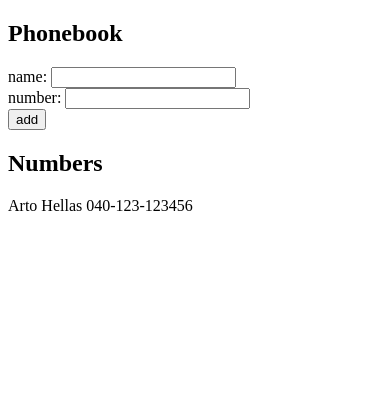
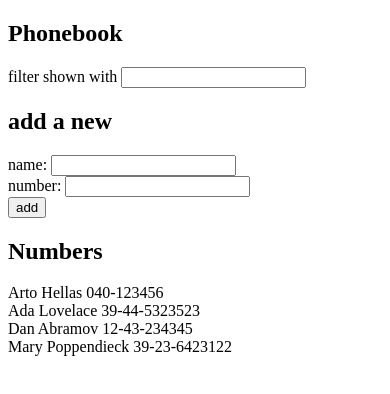
Before and after one commit to Sanseli/fullstackopen-course, a React (Create React App) app in the folder part2/phonebook/: page / in a window 390 px wide. Shown: the top 394 px of the page. Built offline with nearby package versions, Linux system fonts and the light colour scheme.

Commit message:
2.9*: The Phonebook Step4

```diff
--- a/part2/phonebook/src/App.js
+++ b/part2/phonebook/src/App.js
@@ -1,13 +1,30 @@
 import { useState } from 'react'
 
 const App = () => {
-	const [persons, setPersons] = useState([{ name: 'Arto Hellas', number: '040-123-123456' }])
+	const [persons, setPersons] = useState([
+		{ name: 'Arto Hellas', number: '040-123456', id: 1 },
+		{ name: 'Ada Lovelace', number: '39-44-5323523', id: 2 },
+		{ name: 'Dan Abramov', number: '12-43-234345', id: 3 },
+		{ name: 'Mary Poppendieck', number: '39-23-6423122', id: 4 },
+	])
 	const [newName, setNewName] = useState('')
 	const [newNumber, setNewNumber] = useState('')
+	const [personsFilter, setPersonsFilter] = useState('')
+	const [personsToShow, setPersonsToShow] = useState(persons)
 
 	const handleNewNameChange = (event) => setNewName(event.target.value)
 
 	const handleNewNumberChange = (event) => setNewNumber(event.target.value)
+
+	const handleFilterChange = (event) => {
+		const value = event.target.value
+		setPersonsFilter(value)
+		setPersonsToShow(
+			value.length > 0
+				? persons.filter((person) => person.name.toLowerCase().includes(value.toLowerCase()))
+				: persons
+		)
+	}
 
 	const addPerson = (event) => {
 		event.preventDefault()
@@ -28,6 +45,10 @@
 	return (
 		<div>
 			<h2>Phonebook</h2>
+			<div>
+				filter shown with <input value={personsFilter} onChange={handleFilterChange} />
+			</div>
+			<h2>add a new</h2>
 			<form onSubmit={addPerson}>
 				<div>
 					name: <input value={newName} onChange={handleNewNameChange} />
@@ -40,7 +61,7 @@
 				</div>
 			</form>
 			<h2>Numbers</h2>
-			{persons.map((person) => (
+			{personsToShow.map((person) => (
 				<div key={person.name}>
 					{person.name} {person.number}
 				</div>
```
